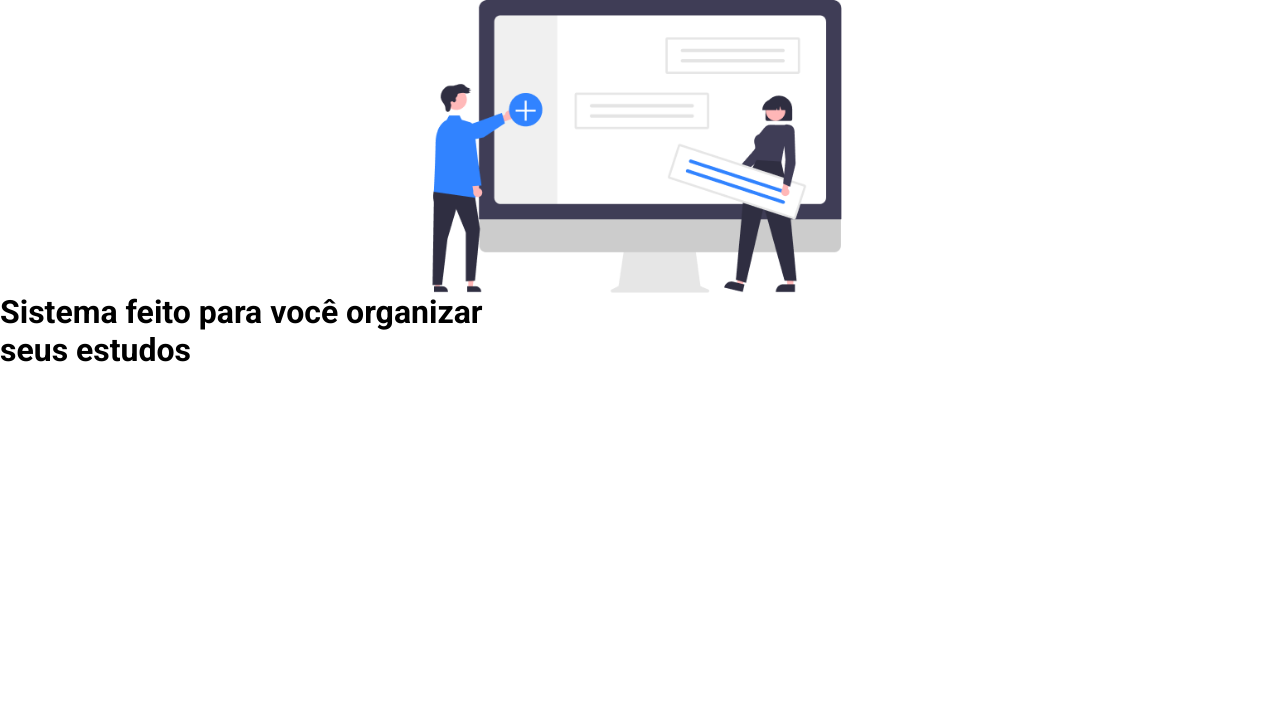
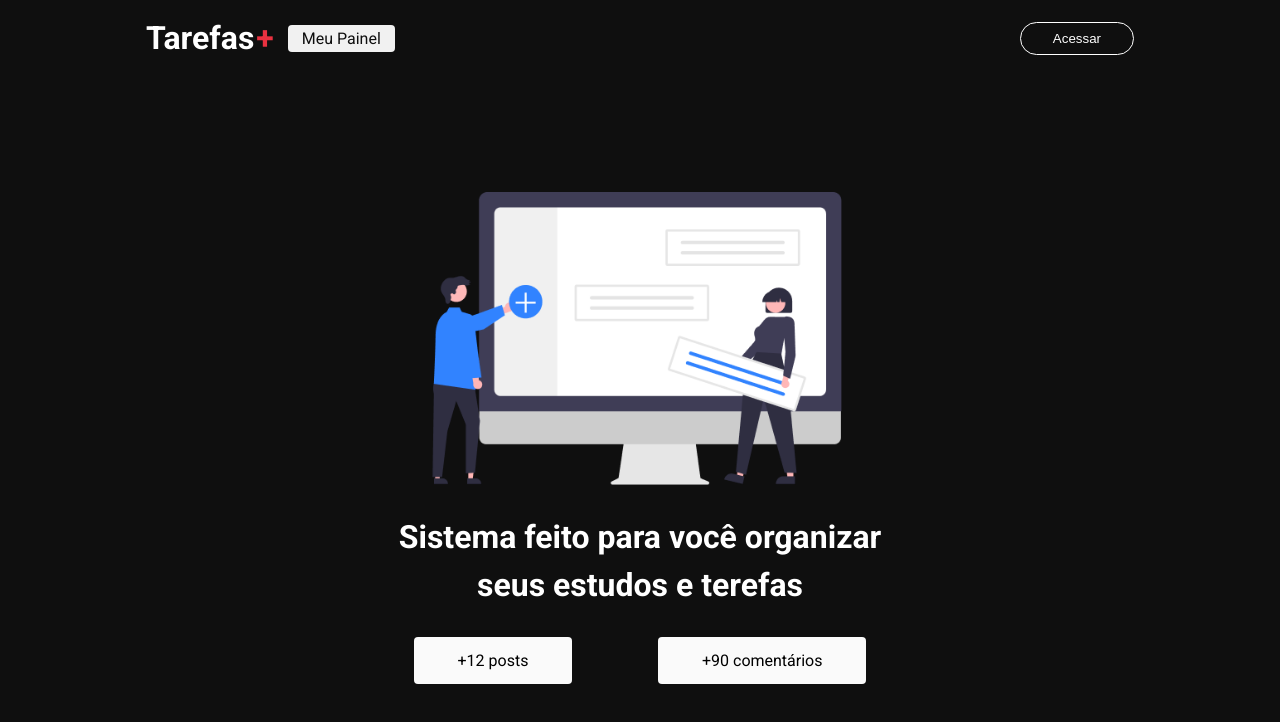
Before and after one commit to danielbecher/tarefasplus, a Next.js app: page / in a window 1280 px wide. Shown: the top 722 px of the page. Built offline with nearby package versions, Linux system fonts and the light colour scheme.

Commit message:
criando header da aplicação

```diff
--- /dev/null
+++ b/src/components/Header/header.module.css
@@ -0,0 +1,61 @@
+.header {
+    width: 100%;
+    height: 76px;
+    background-color: #0f0f0f;
+    display: flex;
+    align-items: center;
+    justify-content: center;
+  }
+
+  .content {
+    padding: 0 18px;
+    width: 100%;
+    max-width: 1024px;
+    display: flex;
+    align-items: center;
+    justify-content: space-between;
+  }
+
+  .content a {
+    text-decoration: none;
+  }
+
+  .logo {
+    color: #fff;
+    font-size: 32px;
+  }
+
+  .logo span {
+    color: #ea3140;
+    padding-left: 2px;
+  }
+
+  .loginButton {
+    background: transparent;
+    padding: 8px 32px;
+    border-radius: 24px;
+    color: #fff;
+    border: 1.5px solid #fff;
+    cursor: pointer;
+    transition: all 0.4s;
+  }
+
+  .loginButton:hover {
+    transform: scale(1.08);
+    background-color: #fff;
+    color: #0f0f0f;
+    font-weight: bold;
+  }
+
+  .nav {
+    display: flex;
+    align-items: center;
+  }
+
+  .link {
+    background-color: #f1f1f1;
+    color: #0f0f0f;
+    padding: 4px 14px;
+    border-radius: 4px;
+    margin: 0 14px;
+  }
--- /dev/null
+++ b/src/components/Header/index.tsx
@@ -0,0 +1,23 @@
+import styles from "./header.module.css";
+import Link from "next/link";
+
+export function Header() {
+  return (
+    <header className={styles.header}>
+      <section className={styles.content}>
+        <nav className={styles.nav}>
+          <Link href="/">
+            <h1 className={styles.logo}>
+              Tarefas<span>+</span>
+            </h1>
+          </Link>
+          <Link href="/dashboard" className={styles.link}>
+            Meu Painel
+          </Link>
+        </nav>
+
+        <button className={styles.loginButton}>Acessar</button>
+      </section>
+    </header>
+  );
+}
--- a/src/pages/_app.tsx
+++ b/src/pages/_app.tsx
@@ -1,6 +1,12 @@
-import '@/styles/globals.css'
-import type { AppProps } from 'next/app'
+import "../styles/globals.css";
+import type { AppProps } from "next/app";
+import { Header } from "../components/header";
 
 export default function App({ Component, pageProps }: AppProps) {
-  return <Component {...pageProps} />
+  return (
+    <>
+      <Header />
+      <Component {...pageProps} />
+    </>
+  );
 }
--- a/src/pages/index.tsx
+++ b/src/pages/index.tsx
@@ -6,17 +6,34 @@
 
 export default function Home() {
   return (
+    <div className={styles.container}>
+      <Head>
+        <title>Tarefas+ | Organize suas tarefas de forma fácil</title>
+      </Head>
+
       <main className={styles.main}>
         <div className={styles.logoContent}>
           <Image
             className={styles.hero}
-          alt="Logo Tarefas Plus"
+            alt="Logo Tarefas+"
             src={heroImg}
             priority
           />
         </div>
-      <h1>Sistema feito para você organizar<br/>seus estudos</h1>
+        <h1 className={styles.title}>
+          Sistema feito para você organizar <br />
+          seus estudos e terefas
+        </h1>
+
+        <div className={styles.infoContent}>
+          <section className={styles.box}>
+            <span>+12 posts</span>
+          </section>
+          <section className={styles.box}>
+            <span>+90 comentários</span>
+          </section>
+        </div>
       </main>
-
-  )
+    </div>
+  );
 }
--- a/src/styles/globals.css
+++ b/src/styles/globals.css
@@ -1,8 +1,11 @@
-@import url('https://fonts.googleapis.com/css2?family=Raleway:wght@400;500;700&family=Roboto:wght@400;500;700&display=swap');
+@import url("https://fonts.googleapis.com/css2?family=Roboto:wght@400;500;700&display=swap");
 
 * {
   margin: 0;
   padding: 0;
   box-sizing: border-box;
+}
+
+html {
   font-family: "Roboto", sans-serif;
 }
--- a/src/styles/home.module.css
+++ b/src/styles/home.module.css
@@ -1,7 +1,7 @@
 .container {
   background-color: #0f0f0f;
   width: 100%;
-    height: 100vh;
+  height: calc(100vh - 76px);
   display: flex;
   justify-content: center;
   align-items: center;
@@ -28,3 +28,40 @@
   margin: 28px;
   line-height: 150%;
 }
+
+.infoContent {
+  display: flex;
+  align-items: center;
+  justify-content: space-around;
+}
+
+.box {
+  background-color: #fafafa;
+  padding: 14px 44px;
+  border-radius: 4px;
+  transition: transform 0.4s;
+}
+
+.box:hover {
+  transform: scale(1.08);
+}
+
+@media screen and (max-width: 580px) {
+  .hero {
+    max-width: 80%;
+  }
+
+  .title {
+    font-size: 24px;
+  }
+
+  .infoContent {
+    flex-direction: column;
+  }
+
+  .box {
+    width: 80%;
+    margin-bottom: 14px;
+    text-align: center;
+  }
+}
```
Lines whose indentation alone changed are shown as unchanged.
